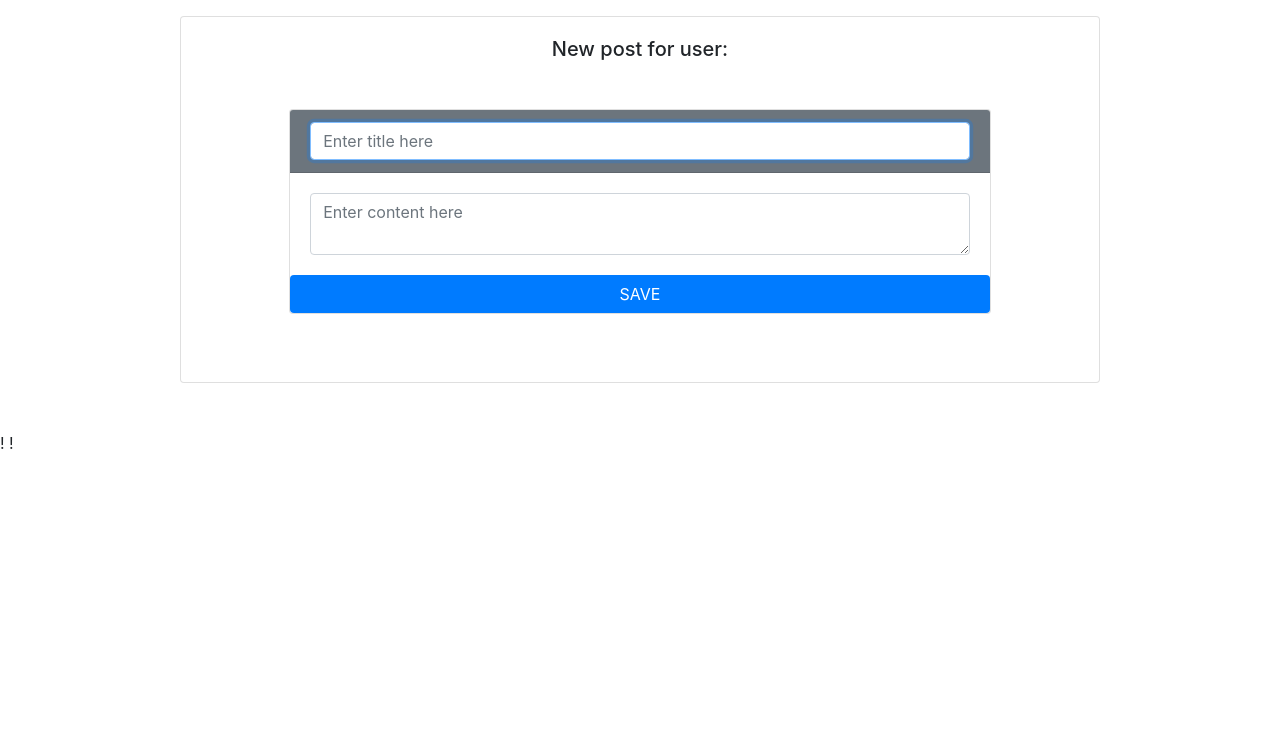
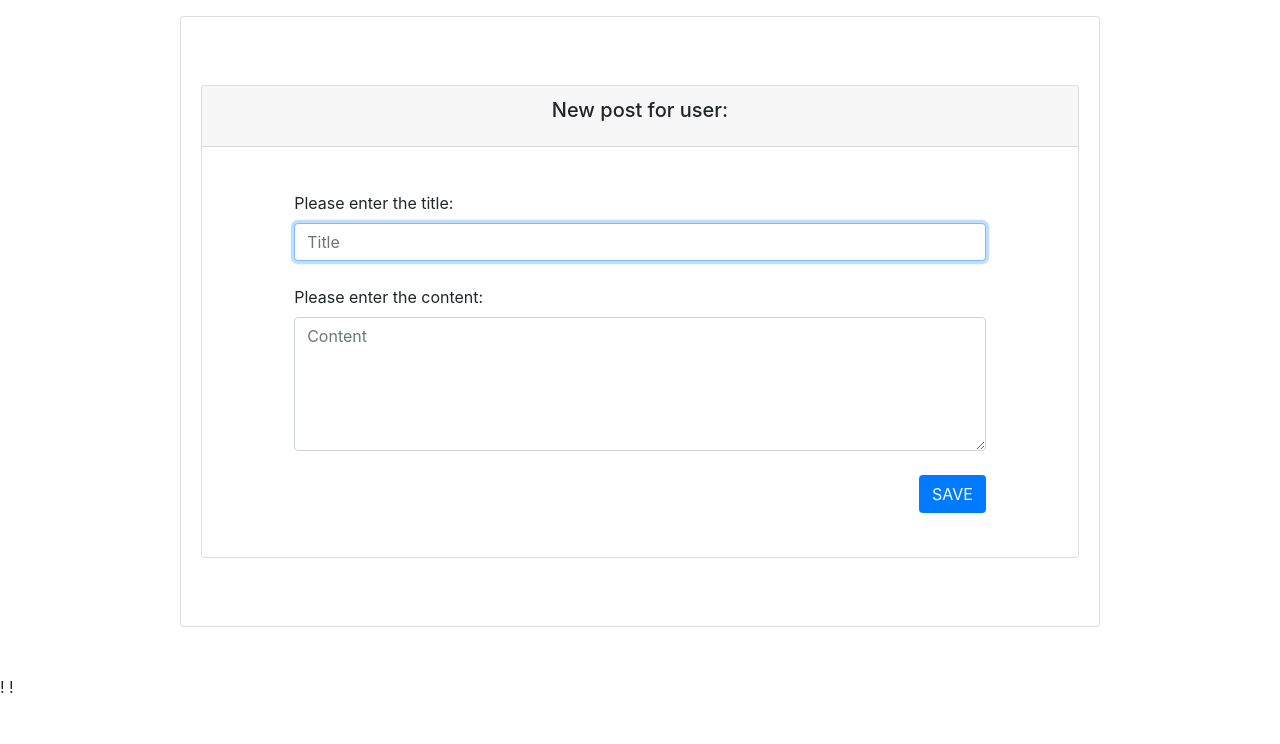
Before and after one commit to jwmwalrus/tweets-n-posts, a Symfony app: template templates/post/new.html.twig in a window 1280 px wide. Shown: the part 56-800 px from the top of the page. Run offline with Twig, Linux system fonts and the light colour scheme; the template is opened without the code that fills it, so the values that code supplies are empty; style sheets or scripts are compiled from the project's sources; some libraries are stand-ins or nearby versions.

Commit message:
Tweak post implementation

```diff
--- a/assets/js/post_new.js
+++ b/assets/js/post_new.js
@@ -29,8 +29,15 @@ window.handleSubmit = (event) => {
     const fd = new FormData(form);
 
     (async () => {
+        let payload;
         try {
-            const payload = await checkToken();
+            payload = await checkToken();
+        } catch (e) {
+            visitPage(Routing.generate('login'));
+            return;
+        }
+
+        try {
             fd.append('user_id', payload.id);
 
             const response = await fetch(
@@ -42,7 +49,6 @@ window.handleSubmit = (event) => {
 
             visitPage(Routing.generate('user_show', { id: payload.id }));
         } catch (e) {
-            $('.alert-danger').show();
             HandleFetch.catch(e);
         }
     })();
--- a/assets/scss/post.scss
+++ b/assets/scss/post.scss
@@ -1,2 +1,6 @@
 .card-post {
 }
+
+.form textarea {
+    min-width: 100%;
+}
--- a/templates/post/new.html.twig
+++ b/templates/post/new.html.twig
@@ -15,24 +15,40 @@ New Post
 <div class="container">
     <div class="row">
         <div class="col-sm-12 col-md-10 col-lg-10 mx-auto">
-            <form id="new-post-form" onsubmit="handleSubmit(event);">
-                <div class="card card-post my-5">
-                    <div class="card-body">
-                        <h5 class="card-title text-center">New post for user: <span id="user-name"></span></h5>
-                        <div class="col-sm-10 col-md-10 col-8-10 mx-auto">
-                            <div class="card card-post-new my-5">
-                                <div class="card-header bg-secondary text-white">
-                                    <input type="text" class="form-control" name="title" style="minWidth:50%" value="" placeholder="Enter title here" required autofocus>
+            <div class="card card-post my-5">
+                <div class="card-body">
+                    <div class="card my-5">
+                        <div class="card-header">
+                            <h5 class="card-title text-center">New post for user: <span id="user-name"></span></h5>
+                        </div>
+                        <div class="card-body">
+                            <form id="new-post-form" onsubmit="handleSubmit(event);">
+                            <div class="row my-4">
+                                <div class="col-sm-10 col-md-10 col-8-10 mx-auto">
+                                    <div class="form-label-group">
+                                        <label for="title">Please enter the title:</label>
+                                        <input type="text" class="form-control" name="title" style="minWidth:50%" value="" placeholder="Title" required autofocus>
+                                    </div>
                                 </div>
-                                <div class="card-body">
-                                    <textarea style="minWidth=100%;" class="form-control" name="content" placeholder="Enter content here" required></textarea>
+                            </div>
+                            <div class="row my-4">
+                                <div class="col-sm-10 col-md-10 col-8-10 mx-auto">
+                                    <div class="form-label-group">
+                                        <label for="content">Please enter the content:</label>
+                                        <textarea rows="5" class="form-control" name="content" placeholder="Content" required></textarea>
+                                    </div>
                                 </div>
-                                <button class="btn text-white bg-primary text-uppercase float-right" type="submit">Save</button>
                             </div>
+                            <div class="row my-4">
+                                <div class="col-sm-10 col-md-10 col-8-10 mx-auto">
+                                    <button class="btn text-white bg-primary text-uppercase float-right" type="submit">Save</button>
+                                </div>
+                            </div>
+                            </form>
                         </div>
                     </div>
                 </div>
-            </form>
+            </div>
         </div>
     </div>
 </div>
```
Also changed, not shown: assets/js/post_edit.js (+8 -1 lines), templates/post/edit.html.twig (+23 -7 lines).
